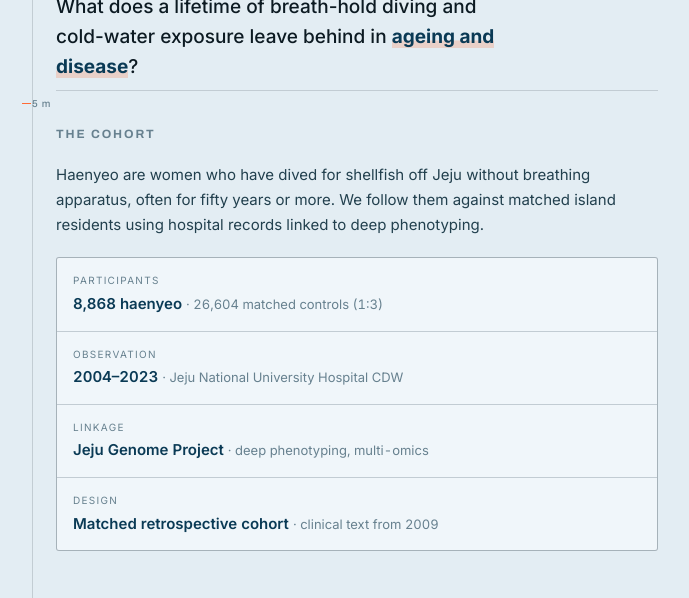
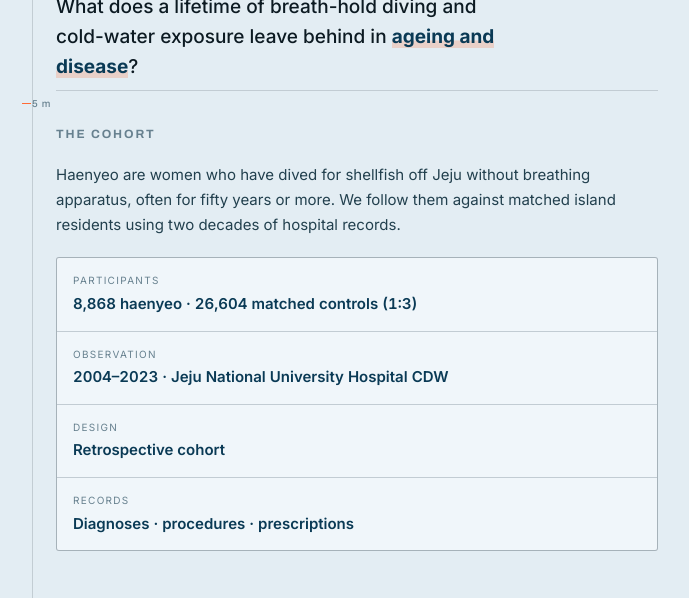
Before and after one commit to jinlee-crypto/haenyeo, a plain HTML site: page index.html in a window 1280 px wide. Shown: the part 199-797 px from the top of the page, without its empty margins (292-981 px from the left). Drawn offline with Linux system fonts and the light colour scheme.

Commit message:
Update index.html

```diff
--- a/index.html
+++ b/index.html
@@ -108,12 +108,12 @@
   <section>
     <span class="depth" aria-hidden="true">5 m</span>
     <h2>The cohort</h2>
-    <p class="lead">Haenyeo are women who have dived for shellfish off Jeju without breathing apparatus, often for fifty years or more. We follow them against matched island residents using hospital records linked to deep phenotyping.</p>
+    <p class="lead">Haenyeo are women who have dived for shellfish off Jeju without breathing apparatus, often for fifty years or more. We follow them against matched island residents using two decades of hospital records.</p>
     <dl class="facts">
-      <div class="fact"><dt>Participants</dt><dd>8,868 haenyeo <span>· 26,604 matched controls (1:3)</span></dd></div>
-      <div class="fact"><dt>Observation</dt><dd>2004–2023 <span>· Jeju National University Hospital CDW</span></dd></div>
-      <div class="fact"><dt>Linkage</dt><dd>Jeju Genome Project <span>· deep phenotyping, multi-omics</span></dd></div>
-      <div class="fact"><dt>Design</dt><dd>Matched retrospective cohort <span>· clinical text from 2009</span></dd></div>
+      <div class="fact"><dt>Participants</dt><dd>8,868 haenyeo · 26,604 matched controls (1:3)</dd></div>
+      <div class="fact"><dt>Observation</dt><dd>2004–2023 · Jeju National University Hospital CDW</dd></div>
+      <div class="fact"><dt>Design</dt><dd>Retrospective cohort</dd></div>
+      <div class="fact"><dt>Records</dt><dd>Diagnoses · procedures · prescriptions</dd></div>
     </dl>
   </section>
 
```
